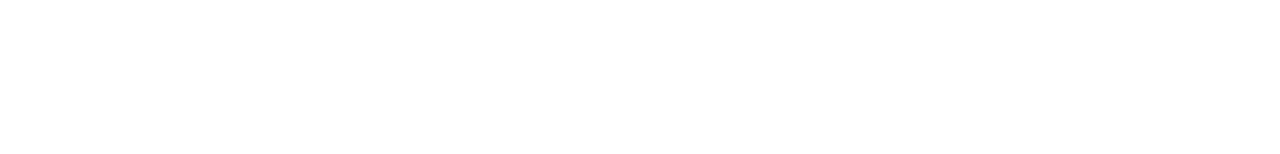
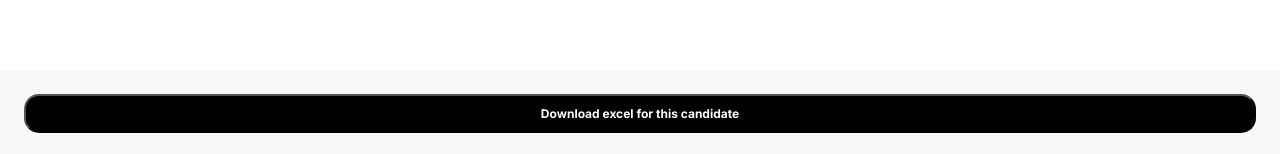
Before and after one commit to shaik-aaron/color-blindness-test, a React (Vite) app: page /1 in a window 1280 px wide. Shown: the part 643-797 px from the top of the page. Built offline with nearby package versions, Linux system fonts and the light colour scheme; no server answers; the database is empty.

Commit message:
new: download score button

```diff
--- a/src/pages/Results/Results.jsx
+++ b/src/pages/Results/Results.jsx
@@ -77,6 +77,9 @@
           );
         })}
       </div>
+      <div className="download-container">
+        <button className="download-all">Download all results</button>
+      </div>
     </>
   );
 }
--- a/src/pages/Results/results.css
+++ b/src/pages/Results/results.css
@@ -71,3 +71,25 @@
   font-weight: 400;
   text-align: right;
 }
+
+.download-container {
+  padding: 24px;
+  position: fixed;
+  bottom: 0;
+  background: rgba(242, 242, 242, 0.5);
+  backdrop-filter: blur(4px);
+  width: 100%;
+}
+
+.download-all {
+  background: #000;
+  font-size: 12px;
+  font-weight: 700;
+  color: white;
+  width: 100%;
+  display: flex;
+  justify-content: center;
+  align-items: center;
+  padding: 10px 110px;
+  border-radius: 15px;
+}
--- a/src/pages/ScoreSheet/ScoreSheet.jsx
+++ b/src/pages/ScoreSheet/ScoreSheet.jsx
@@ -47,6 +47,11 @@
           })}
         </div>
       </div>
+      <div className="download-container">
+        <button className="download-all">
+          Download excel for this candidate
+        </button>
+      </div>
     </>
   );
 }
--- a/src/pages/ScoreSheet/scoresheet.css
+++ b/src/pages/ScoreSheet/scoresheet.css
@@ -40,3 +40,24 @@
   padding-bottom: 28px;
   border-bottom: 1px solid #d9d9d9;
 }
+.download-container {
+  padding: 24px;
+  position: fixed;
+  bottom: 0;
+  background: rgba(242, 242, 242, 0.5);
+  backdrop-filter: blur(4px);
+  width: 100%;
+}
+
+.download-all {
+  background: #000;
+  font-size: 12px;
+  font-weight: 700;
+  color: white;
+  width: 100%;
+  display: flex;
+  justify-content: center;
+  align-items: center;
+  padding: 10px 82px;
+  border-radius: 15px;
+}
```
